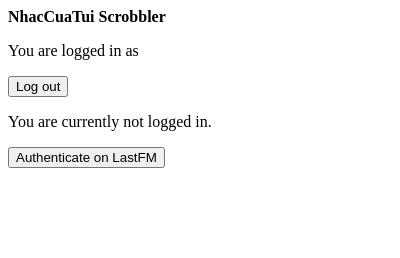
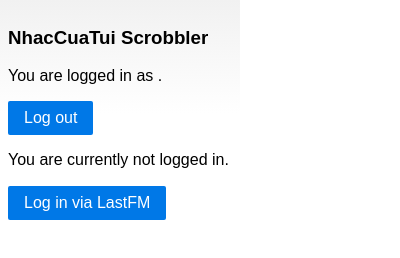
Before and after one commit to jyntran/nhaccuatui-scrobbler, a browser extension: page popup.html in a window 400 px wide. Drawn offline with nearby package versions, Linux system fonts and the light colour scheme.

Commit message:
Add pure.css framework, styling changes

```diff
--- a/popup.html
+++ b/popup.html
@@ -7,7 +7,15 @@
 <html>
   <head>
     <title>NhacCuaTui Scrobbler</title>
+    <link rel="stylesheet" href="https://unpkg.com/purecss@0.6.2/build/pure-min.css" integrity="sha384-UQiGfs9ICog+LwheBSRCt1o5cbyKIHbwjWscjemyBMT9YCUMZffs6UqUTd0hObXD" crossorigin="anonymous">
     <style>
+      body {
+        width: 240px;
+      }
+      .container {
+        background: linear-gradient(0deg, #fff, #fff, #f1f1f1);
+        padding: 8px;
+      }
     </style>
 
     <!--
@@ -19,16 +27,23 @@
     <script src="popup.js"></script>
   </head>
   <body>
-    <strong>NhacCuaTui Scrobbler</strong>
-    <div class="status">
-      <div id="loggedIn">
-        <p>You are logged in as <span id="userName"> </span></p>
-        <button id="logOutButton">Log out</button>
-      </div>
-      <div id="loggedOut">
-        <p>You are currently not logged in.</p>
-        <button id="logInButton">Authenticate on LastFM</button>
+    <div class="container">
+      <div class="pure-g">
+        <div class="pure-u-5-5">
+          <h3>NhacCuaTui Scrobbler</h3>
+          <div class="status">
+            <div id="loggedIn">
+              <p>You are logged in as <strong><span id="userName"></span></strong>.</p>
+              <button id="logOutButton" class="pure-button pure-button-primary">Log out</button>
+            </div>
+            <div id="loggedOut">
+              <p>You are currently not logged in.</p>
+              <button id="logInButton" class="pure-button pure-button-primary">Log in via LastFM</button>
+            </div>
+          </div>
+        </div>
       </div>
     </div>
+  </div>
   </body>
 </html>
```
